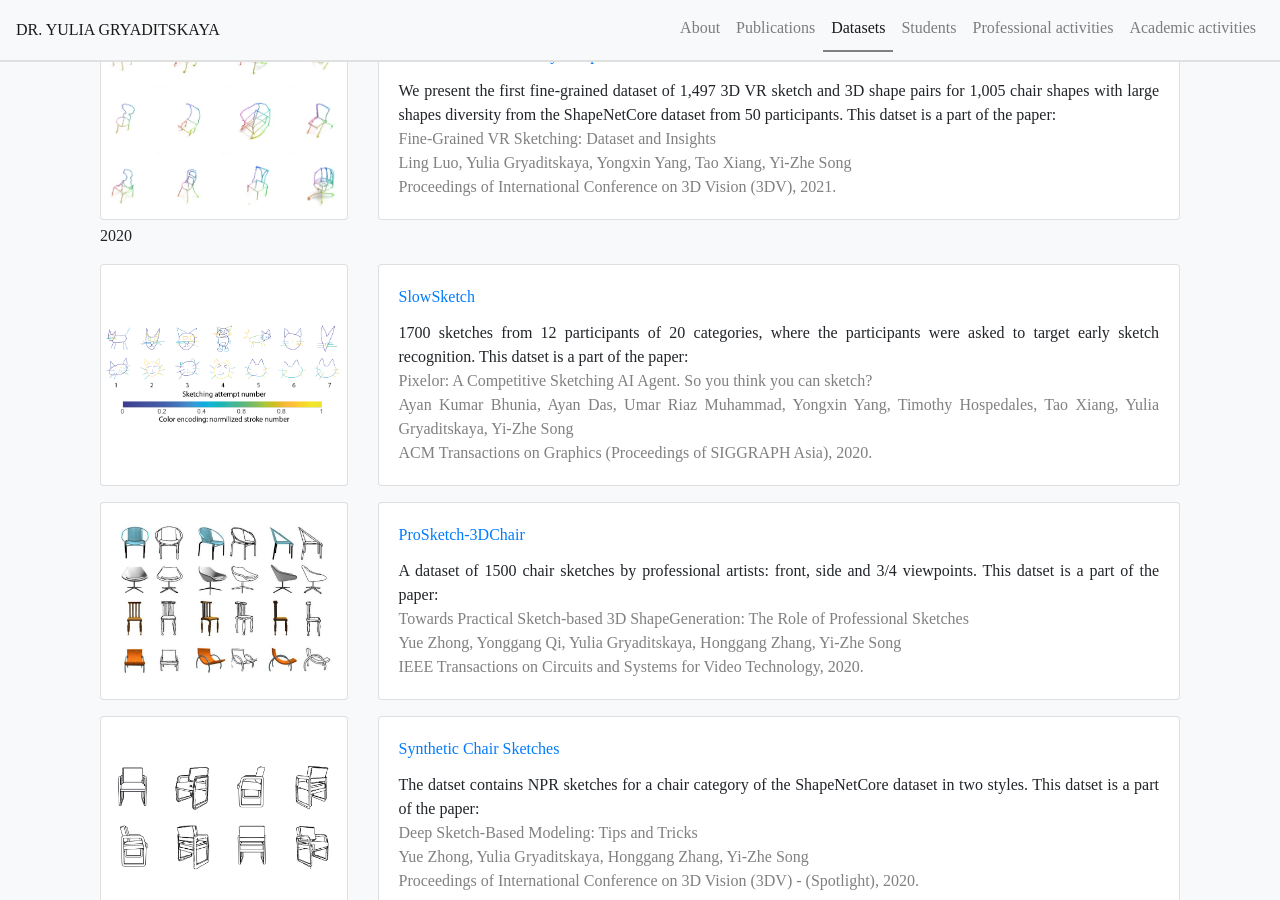
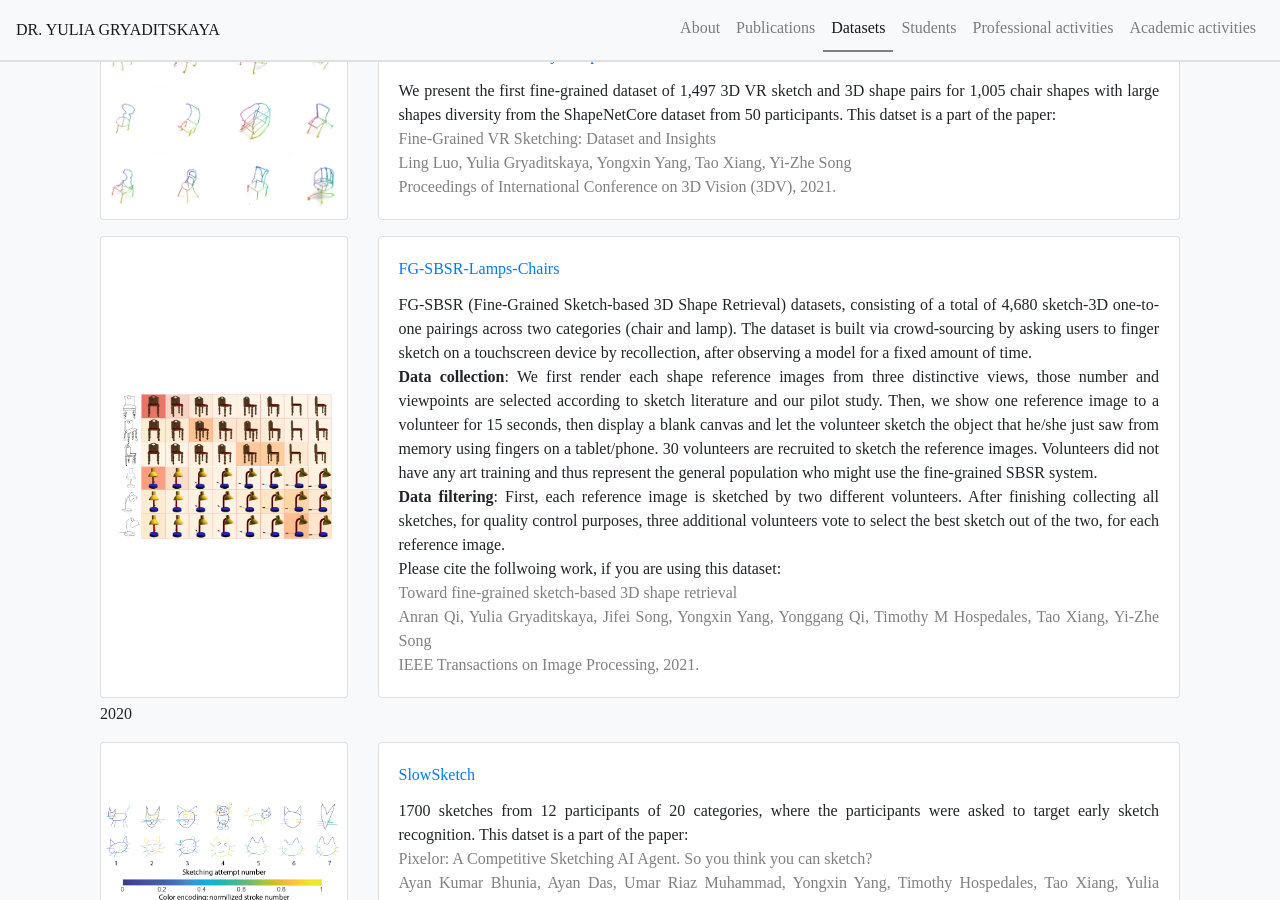
Before and after one commit to ygryadit/ygryadit.github.io, a Jekyll site: the page built from _pages/datasets.html, in a window 1280 px wide and 900 px high, scrolled down 688 px. Built offline with Jekyll 4.4.1, drawn with Linux system fonts in a browser that asks for light colours; some web fonts are replaced.

Commit message:
Adding a dataset

```diff
--- a/_pages/datasets.html
+++ b/_pages/datasets.html
@@ -109,6 +109,59 @@ permalink: /datasets/
                                     Ling Luo, Yulia Gryaditskaya, Yongxin Yang, Tao Xiang, Yi-Zhe Song <br>
                                     Proceedings of International Conference on 3D Vision (3DV), 2021.
                                     </div>
+                                </div>
+                            </div>
+                        </div>
+                    </div>
+                </div>
+
+                <div class="row mt-3 mb-1">
+
+
+                    <div class="col-sm-3 align-items-stretch d-flex align-items-stretch">
+                        <div class="card align-items-center justify-content-center w-100">
+                        <img src='{{ site.baseurl }}/Papers/TIP_Retrieval/preview.png'  width = '88%'  />
+                        </div>
+                    </div>
+
+                    <div class="col-sm-9 align-items-stretch d-flex align-items-stretch">
+                        <div class="card w-100">
+                            <div class="card-body">
+                                <div class = 'title card-title'>
+                                    <a href='https://drive.google.com/file/d/1At3-FgUZaqjKeUePDxSXXEqtChkSCfn1/view?usp=sharing'> FG-SBSR-Lamps-Chairs </a>
+                                </div>
+
+                                <div class = 'DatasetDesc card-text'>
+                                    FG-SBSR (Fine-Grained Sketch-based 3D Shape Retrieval) datasets, consisting of a total of 4,680 sketch-3D
+									one-to-one pairings across two categories (chair and lamp).
+									The dataset is built via crowd-sourcing by asking users to
+									finger sketch on a touchscreen device by recollection, after
+									observing a model for a fixed amount of time.
+									<br>
+									<b>Data collection</b>: We first render each shape reference images from three
+									distinctive views, those number and viewpoints are selected
+									according to sketch literature and our pilot study. Then, we show one reference image
+									to a volunteer for 15 seconds, then display a blank canvas
+									and let the volunteer sketch the object that he/she just saw
+									from memory using fingers on a tablet/phone. 30 volunteers
+									are recruited to sketch the reference images. Volunteers did not
+									have any art training and thus represent the general population
+									who might use the fine-grained SBSR system.
+									<br>
+									<b>Data filtering</b>: First, each reference image is sketched by two different volunteers. After
+									finishing collecting all sketches, for quality control purposes,
+									three additional volunteers vote to select the best sketch out
+									of the two, for each reference image.
+
+									<br>
+                                    Please cite the follwoing work, if you are using this dataset:
+
+                                    <div style="color:grey">
+                                    Toward fine-grained sketch-based 3D shape retrieval <br>
+                                    Anran Qi, Yulia Gryaditskaya, Jifei Song, Yongxin Yang, Yonggang Qi, Timothy M Hospedales, Tao Xiang, Yi-Zhe Song <br>
+                                    IEEE Transactions on Image Processing, 2021.
+                                    </div>
+
                                 </div>
                             </div>
                         </div>
```
